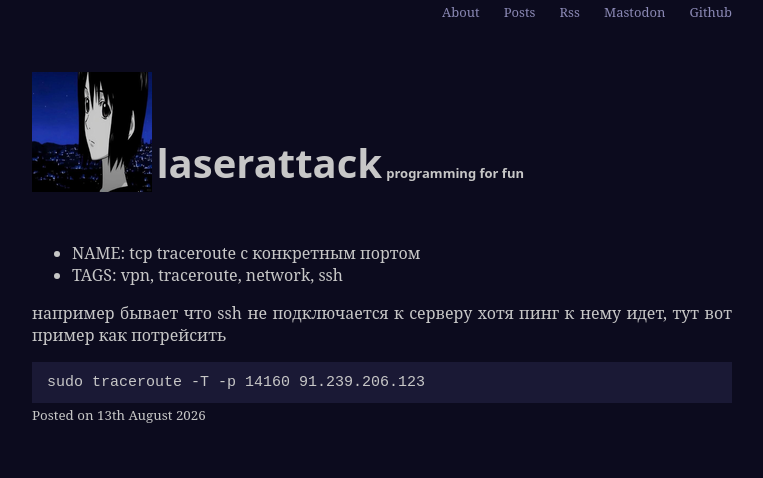
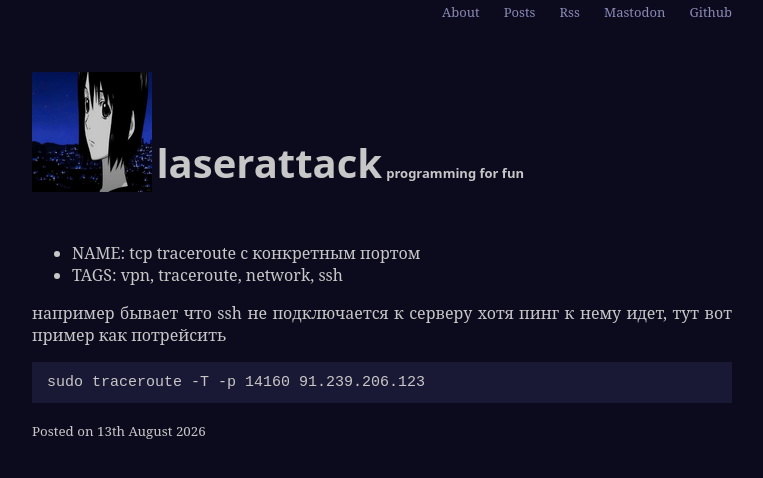
Before and after one commit to laserattack/laserattack.github.io, a Jekyll site: the page built from _posts/2026-08-13-tcp-port-traceroute.markdown, in a window 1280 px wide. Shown: the top 478 px of the page, without its empty margins (258-1021 px from the left). Built offline with Jekyll 4.4.1, drawn with Linux system fonts in a browser that asks for light colours.

```diff
--- a/_layouts/default.html
+++ b/_layouts/default.html
@@ -24,6 +24,6 @@
       <h4>programming for fun</h4>
     </header>
     {{ content }}
-    <small>Posted on {{ page.date | date_to_long_string: "ordinal" }}</small>
+    <p><small>Posted on {{ page.date | date_to_long_string: "ordinal" }}</small></p>
   </body>
 </html>
```
